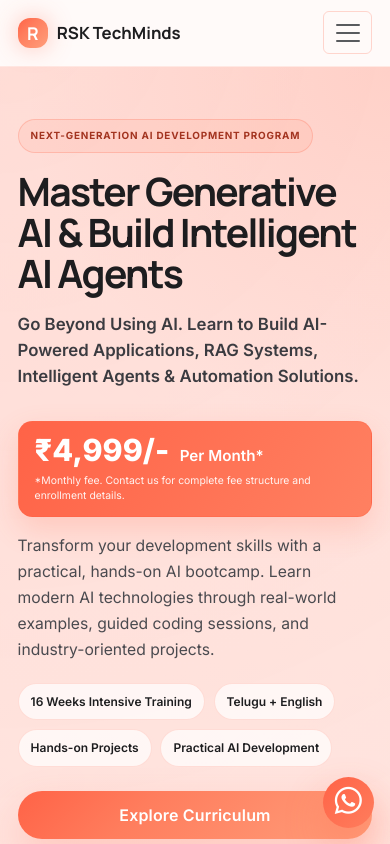
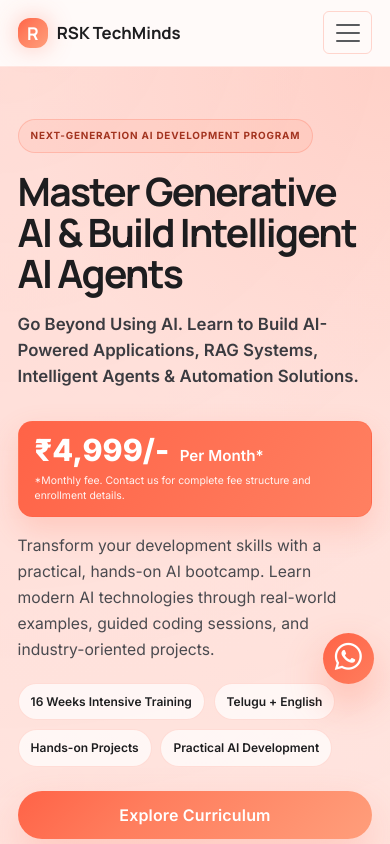
Before and after one commit to SatishKonduru/Gen-AI-Course, a React (Vite) app: page / in a window 390 px wide. Shown: the top 844 px of the page. Built offline with nearby package versions, Linux system fonts and the light colour scheme.

Commit message:
Whatsapp Icon Placement

```diff
--- a/src/App.css
+++ b/src/App.css
@@ -946,7 +946,7 @@ h6 {
 .floating-whatsapp {
   position: fixed;
   right: 1.5rem;
-  bottom: 1.5rem;
+  bottom: 20.5rem;
   z-index: 1200;
   display: inline-flex;
   align-items: center;
@@ -1342,7 +1342,7 @@ h6 {
 
   .floating-whatsapp {
     right: 1rem;
-    bottom: 1rem;
+    bottom: 10rem;
     width: 3.2rem;
     height: 3.2rem;
   }
```
